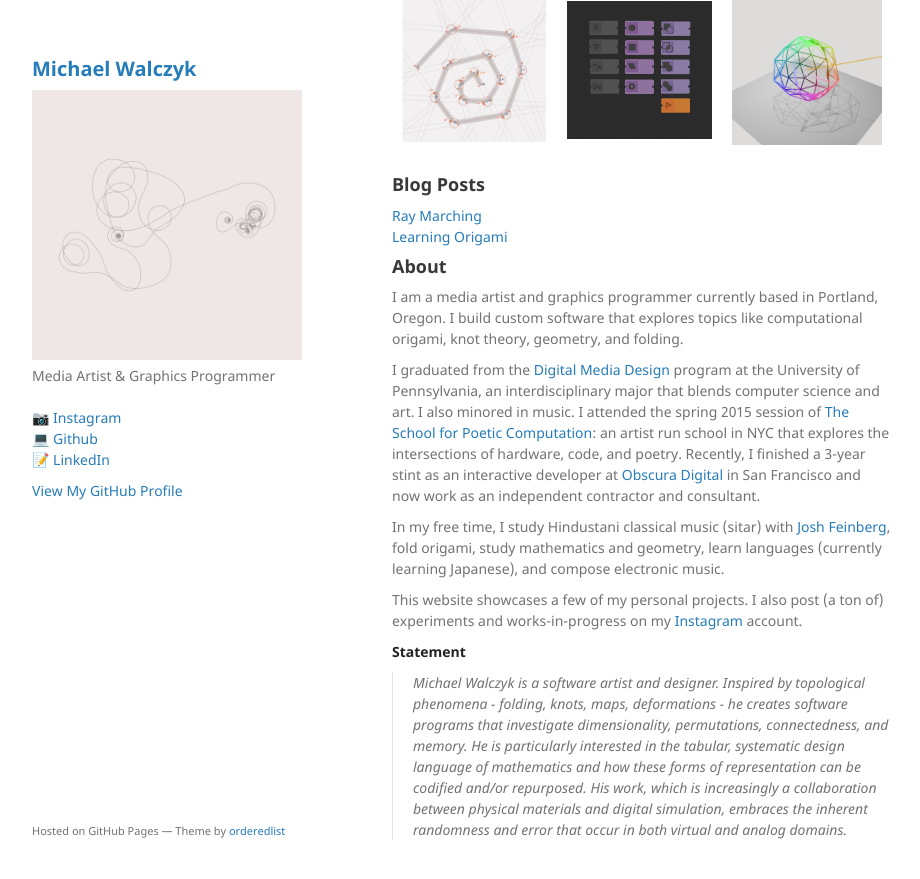
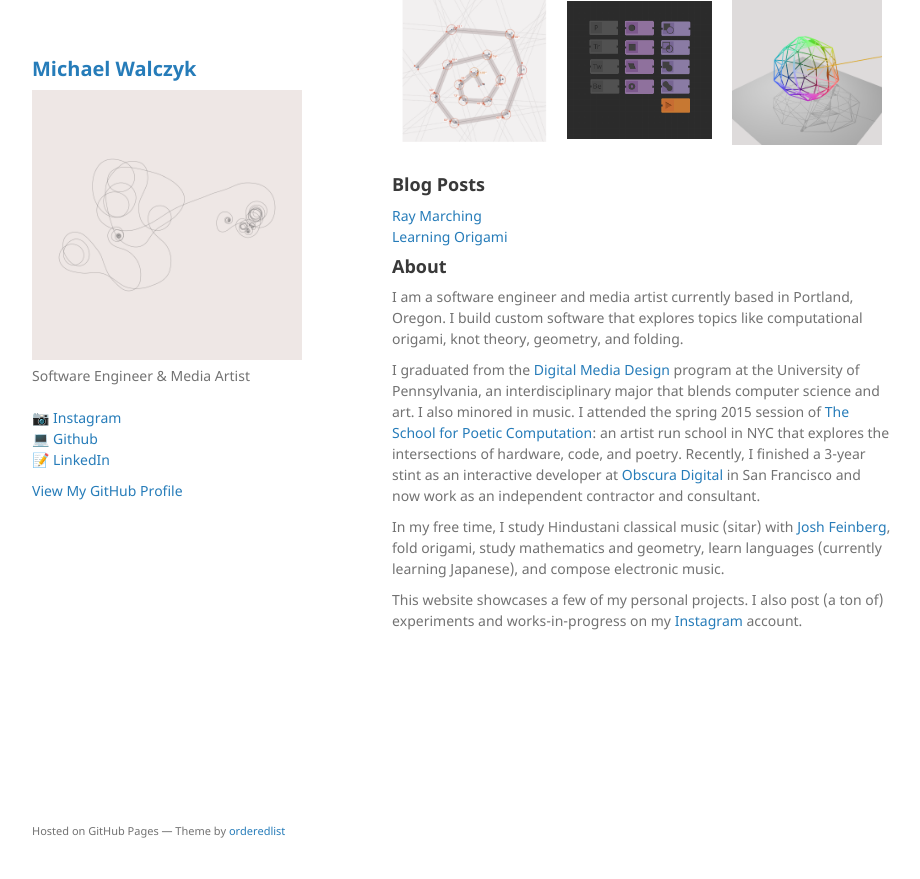
Before and after one commit to mwalczyk/mwalczyk.github.io, a Jekyll site: the page built from index.md, in a window 1280 px wide and 900 px high, scrolled down 633 px. Shown: the top 879 px of the window, without its empty margins (178-1098 px from the left). Built offline with Jekyll 4.4.1, drawn with Linux system fonts in a browser that asks for light colours; our own code applies the rules of GitHub Pages for plain Markdown files.

Commit message:
Changes description.

```diff
--- a/_config.yml
+++ b/_config.yml
@@ -1,8 +1,8 @@
 title: Michael Walczyk
 logo: /assets/img/logo.png
-description: Media Artist & Graphics Programmer
+description: Software Engineer & Media Artist
 description: >
-  Media Artist & Graphics Programmer
+  Software Engineer & Media Artist
   <br>
   <br>
   <a href="https://www.instagram.com/mwalczyk/" target="_blank">📷 Instagram</a>
--- a/index.md
+++ b/index.md
@@ -83,19 +83,10 @@ layout: default
 
 ## About
 
-I am a media artist and graphics programmer currently based in Portland, Oregon. I build custom software that explores topics like computational origami, knot theory, geometry, and folding.
+I am a software engineer and media artist currently based in Portland, Oregon. I build custom software that explores topics like computational origami, knot theory, geometry, and folding.
 
 I graduated from the [Digital Media Design](https://catalog.upenn.edu/undergraduate/programs/digital-media-design-bse/) program at the University of Pennsylvania, an interdisciplinary major that blends computer science and art. I also minored in music. I attended the spring 2015 session of [The School for Poetic Computation](https://sfpc.io/): an artist run school in NYC that explores the intersections of hardware, code, and poetry. Recently, I finished a 3-year stint as an interactive developer at [Obscura Digital](https://www.msg.com/obscura-digital) in San Francisco and now work as an independent contractor and consultant.
 
 In my free time, I study Hindustani classical music (sitar) with [Josh Feinberg](https://www.joshsitar.com/), fold origami, study mathematics and geometry, learn languages (currently learning Japanese), and compose electronic music.
 
 This website showcases a few of my personal projects. I also post (a ton of) experiments and works-in-progress on my [Instagram](https://www.instagram.com/mwalczyk/) account.
-
-**Statement**
-
-> Michael Walczyk is a software artist and designer. Inspired by topological phenomena - folding, knots, maps,
-> deformations - he creates software programs that investigate dimensionality, permutations, connectedness, and
-> memory. He is particularly interested in the tabular, systematic design language of mathematics and how these forms
-> of representation can be codified and/or repurposed. His work, which is increasingly a collaboration between
-> physical materials and digital simulation, embraces the inherent  randomness and error that occur in both
-> virtual and analog domains.
```
